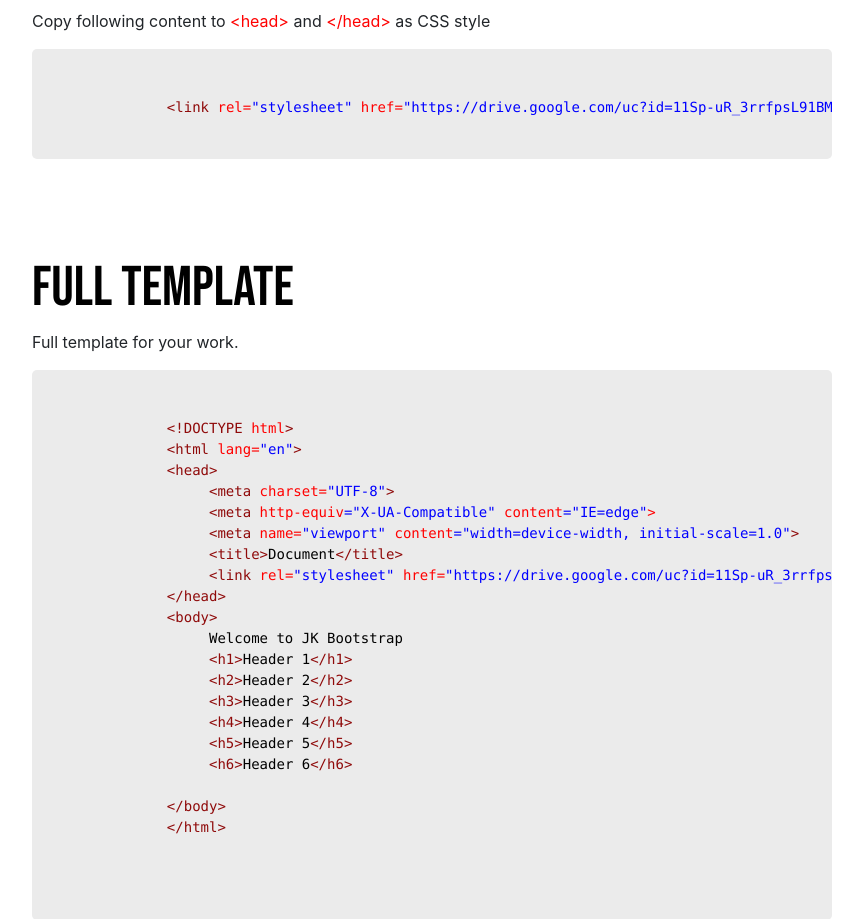
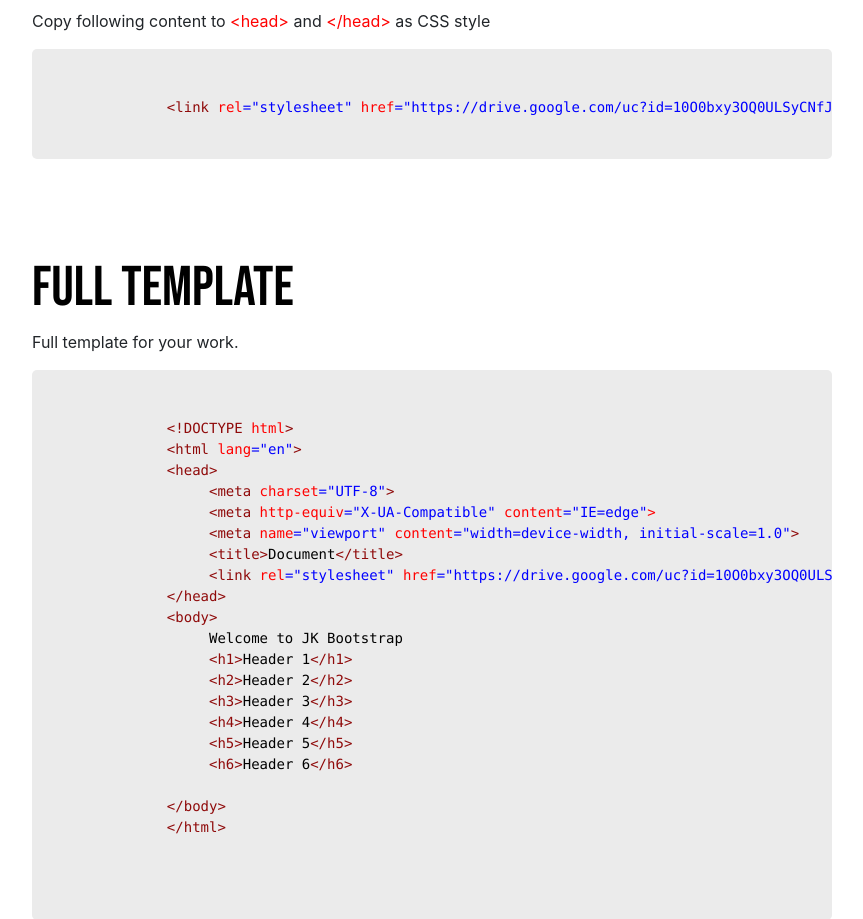
Before and after one commit to JehanKandy/JK-BOOTSTRAP-ver-1.0---Full-Project-, a PHP site: page /files/docs.php in a window 1280 px wide. Shown: the part 318-1237 px from the top of the page, without its empty margins (53-916 px from the left). Run offline with PHP 8.4, Linux system fonts and the light colour scheme; some libraries are stand-ins or nearby versions.

Commit message:
Update docs.php

```diff
--- a/files/docs.php
+++ b/files/docs.php
@@ -71,13 +71,13 @@
     <a class="navbar-brand"  style="font-family:'Bebas Neue', cursive; font-size:150%" href="#">JK BOOTSTRAP - Style everything -- Documentation</a>
     <div>
         <a href="../index.php" style="text-decoration: none; color:white; font-size:250%; font-family: 'Teko', sans-serif;">Home</a>&nbsp&nbsp&nbsp&nbsp&nbsp&nbsp
-        <a href="#" style="text-decoration: none; color:white; font-size:250%; font-family: 'Teko', sans-serif;">Documentation</a>&nbsp&nbsp&nbsp&nbsp&nbsp&nbsp
+        <a href="docs.php" style="text-decoration: none; color:white; font-size:250%; font-family: 'Teko', sans-serif;">Documentation</a>&nbsp&nbsp&nbsp&nbsp&nbsp&nbsp
         <a href="icon.php" style="text-decoration: none; color:white; font-size:250%; font-family: 'Teko', sans-serif;">Icons</a>&nbsp&nbsp&nbsp&nbsp&nbsp&nbsp
         <a href="example.php" style="text-decoration: none; color:white; font-size:250%; font-family: 'Teko', sans-serif;">Examples</a>&nbsp&nbsp&nbsp&nbsp&nbsp&nbsp
     </div>
     <span class="navbar-text">
         v1.0 &nbsp&nbsp&nbsp&nbsp
-        <a href="files/version.php"><button class="btn btn-primary"><svg xmlns="http://www.w3.org/2000/svg" width="16" height="16" fill="currentColor" class="bi bi-download" viewBox="0 0 16 16">
+        <a href="version.php"><button class="btn btn-primary"><svg xmlns="http://www.w3.org/2000/svg" width="16" height="16" fill="currentColor" class="bi bi-download" viewBox="0 0 16 16">
   <path d="M.5 9.9a.5.5 0 0 1 .5.5v2.5a1 1 0 0 0 1 1h12a1 1 0 0 0 1-1v-2.5a.5.5 0 0 1 1 0v2.5a2 2 0 0 1-2 2H2a2 2 0 0 1-2-2v-2.5a.5.5 0 0 1 .5-.5z"/>
   <path d="M7.646 11.854a.5.5 0 0 0 .708 0l3-3a.5.5 0 0 0-.708-.708L8.5 10.293V1.5a.5.5 0 0 0-1 0v8.793L5.354 8.146a.5.5 0 1 0-.708.708l3 3z"/>
 </svg> &nbsp Download</button></a>
@@ -149,7 +149,7 @@
         <div class="box_code1">
             <br><br>
             <pre>
-                <span style="color: rgb(143, 10, 10);">&lt;link</span> <span style="color: red;">rel=</span><span style="color: blue;">"stylesheet"</span> <span style="color: red;">href=</span><span style="color: blue;">"https://drive.google.com/uc?id=11Sp-uR_3rrfpsL91BM2OlnPkQpEzTmlc"</span><span class="nt">&gt;</span>&nbsp&nbsp&nbsp&nbsp
+                <span style="color: rgb(143, 10, 10);">&lt;link</span> <span style="color: red;">rel</span><span style="color: blue;">="stylesheet"</span> <span style="color: red;">href</span><span style="color: blue;">="https://drive.google.com/uc?id=10O0bxy3OQ0ULSyCNfJVEZdHA-KCpsj52"</span><span class="nt">&gt;</span>&nbsp&nbsp&nbsp&nbsp
             </pre>
 
         </div>
@@ -162,13 +162,13 @@
             <br><br>
             <pre>
                 <span style="color: rgb(143, 10, 10);">&lt;!DOCTYPE <span style="color: red;">html</span>&gt;</span>
-                <span style="color: rgb(143, 10, 10);">&lt;html <span style="color: red;">lang=<span style="color: blue;">"en"</span></span>&gt;</span>
+                <span style="color: rgb(143, 10, 10);">&lt;html <span style="color: red;">lang<span style="color: blue;">="en"</span></span>&gt;</span>
                 <span style="color: rgb(143, 10, 10);">&lt;head&gt;</span>
-                &nbsp&nbsp&nbsp&nbsp&nbsp<span style="color: rgb(143, 10, 10);">&lt;meta <span style="color: red;">charset=</span><span style="color:blue;">"UTF-8"</span>&gt;</span>
+                &nbsp&nbsp&nbsp&nbsp&nbsp<span style="color: rgb(143, 10, 10);">&lt;meta <span style="color: red;">charset</span><span style="color:blue;">="UTF-8"</span>&gt;</span>
                 &nbsp&nbsp&nbsp&nbsp&nbsp<span style="color: rgb(143, 10, 10);">&lt;meta <span style="color: red;">http-equiv</span><span style="color: blue;">="X-UA-Compatible"</span> <span style="color: red;">content<span style="color: blue;">="IE=edge"</span>&gt;</span>
-                &nbsp&nbsp&nbsp&nbsp&nbsp<span style="color: rgb(143, 10, 10);">&lt;meta <span style="color: red;">name=</span><span style="color: blue;">"viewport"</span> <span style="color: red;">content</span><span style="color: blue;">="width=device-width, initial-scale=1.0"</span>&gt;</span>
+                &nbsp&nbsp&nbsp&nbsp&nbsp<span style="color: rgb(143, 10, 10);">&lt;meta <span style="color: red;">name</span><span style="color: blue;">="viewport"</span> <span style="color: red;">content</span><span style="color: blue;">="width=device-width, initial-scale=1.0"</span>&gt;</span>
                 &nbsp&nbsp&nbsp&nbsp&nbsp<span style="color: rgb(143, 10, 10);">&lt;title&gt;<span style="color: black;">Document</span>&lt;/title&gt;</span>
-                &nbsp&nbsp&nbsp&nbsp&nbsp<span style="color: rgb(143, 10, 10);">&lt;link</span> <span style="color: red;">rel=</span><span style="color: blue;">"stylesheet"</span> <span style="color: red;">href=</span><span style="color: blue;">"https://drive.google.com/uc?id=11Sp-uR_3rrfpsL91BM2OlnPkQpEzTmlc"</span><span class="nt">&gt;</span>&nbsp&nbsp&nbsp&nbsp
+                &nbsp&nbsp&nbsp&nbsp&nbsp<span style="color: rgb(143, 10, 10);">&lt;link</span> <span style="color: red;">rel</span><span style="color: blue;">="stylesheet"</span> <span style="color: red;">href</span><span style="color: blue;">="https://drive.google.com/uc?id=10O0bxy3OQ0ULSyCNfJVEZdHA-KCpsj52"</span><span class="nt">&gt;</span>&nbsp&nbsp&nbsp&nbsp
                 <span style="color: rgb(143, 10, 10);">&lt;/head&gt;</span>
                 <span style="color: rgb(143, 10, 10);">&lt;body&gt;</span>
                 &nbsp&nbsp&nbsp&nbsp&nbsp<span style="color: black;">Welcome to JK Bootstrap</span>
```
